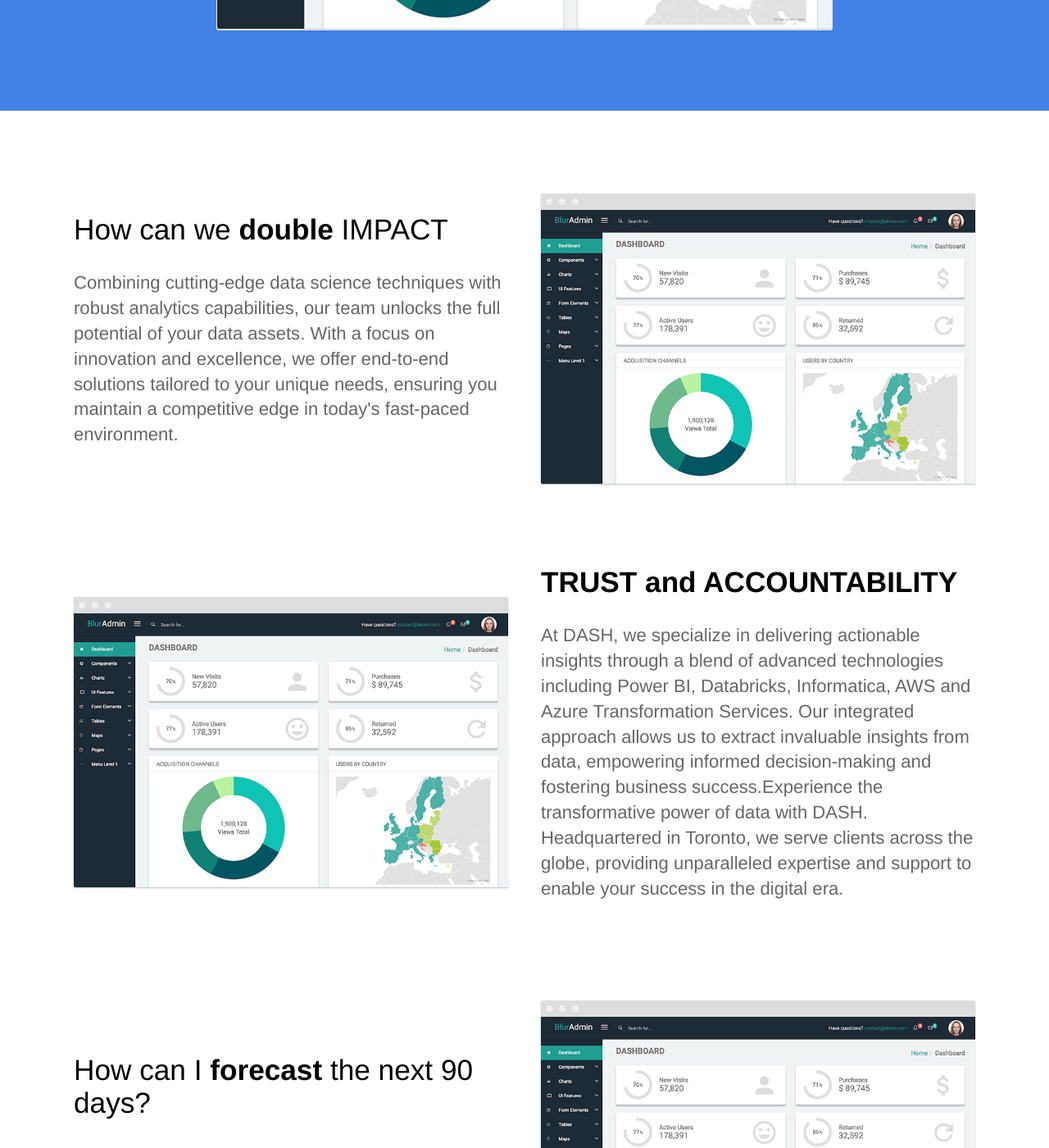
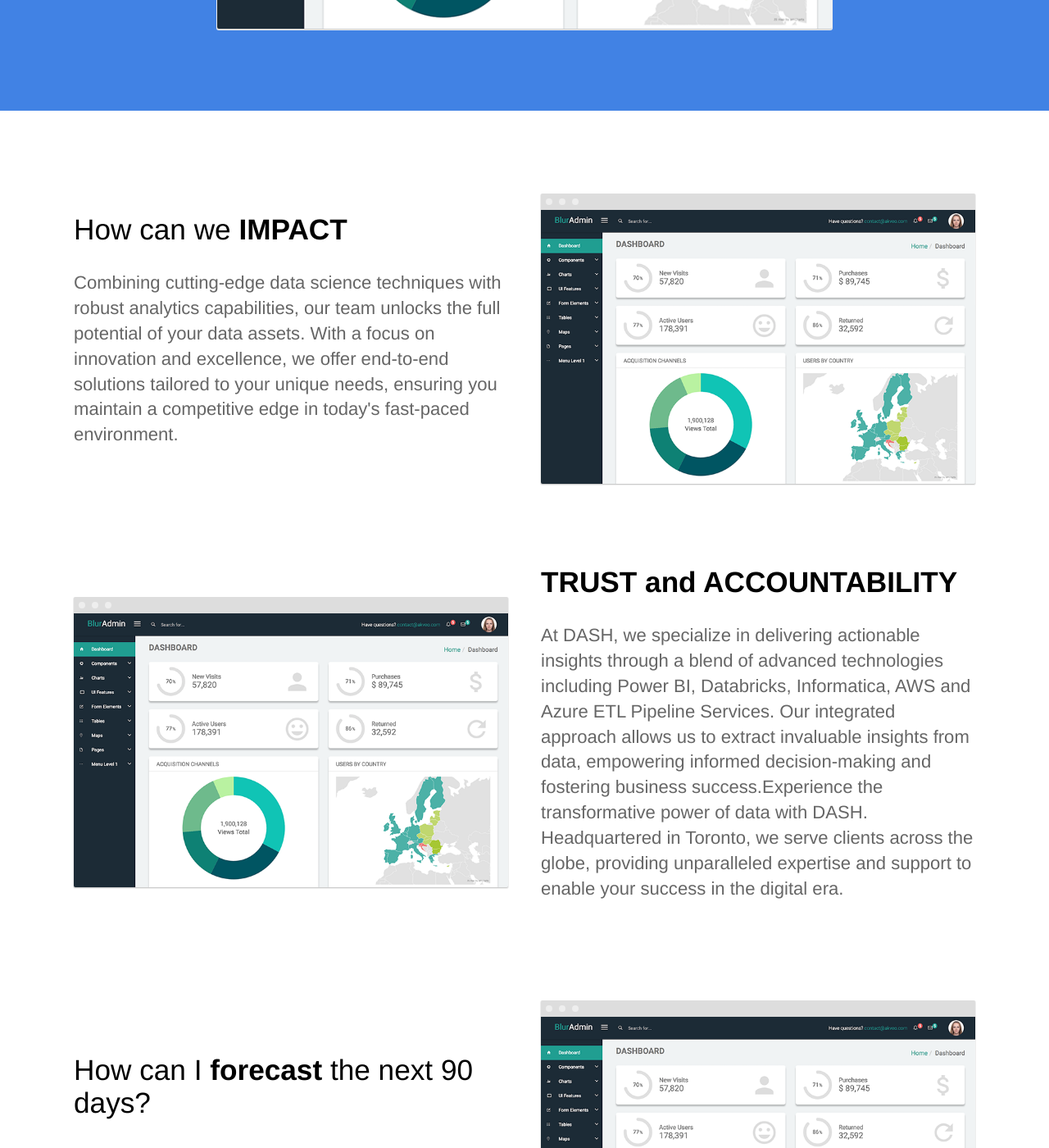
Before and after one commit to abhicanweb/abhicanweb.github.io, a Jekyll site: the page built from index.html, in a window 1280 px wide and 1400 px high, scrolled down 843 px. Shown: the whole window at 82% size. Built offline with Jekyll 4.4.1, drawn with Linux system fonts in a browser that asks for light colours.

Commit message:
Update index.html

```diff
--- a/index.html
+++ b/index.html
@@ -17,7 +17,7 @@ description: Track and optimize your sales team in real time
 	<section>
 		<div class="container flex">
 			<div class="text editable">
-				<h2>How can we <strong>double</strong> IMPACT</h2>
+				<h2>How can we <strong>IMPACT</strong> </h2>
 				<p>Combining cutting-edge data science techniques with robust analytics capabilities, our team unlocks the full potential of your data assets. With a focus on innovation and excellence, we offer end-to-end solutions tailored to your unique needs, ensuring you maintain a competitive edge in today's fast-paced environment. </p>
 			</div>
 			<div class="image">
@@ -31,7 +31,7 @@ description: Track and optimize your sales team in real time
 			<div class="text editable">
 				<h2><strong>TRUST and ACCOUNTABILITY</strong></h2>
 				<p>At DASH, we specialize in delivering actionable insights through a blend of advanced
-					technologies including Power BI, Databricks, Informatica, AWS and Azure Transformation Services.
+					technologies including Power BI, Databricks, Informatica, AWS and Azure ETL Pipeline Services.
 					Our integrated approach allows us to extract invaluable insights from data, empowering informed
 					decision-making and fostering business success.Experience the transformative power of data with DASH.
 					Headquartered in Toronto, we serve clients across the globe, providing unparalleled expertise and
```
